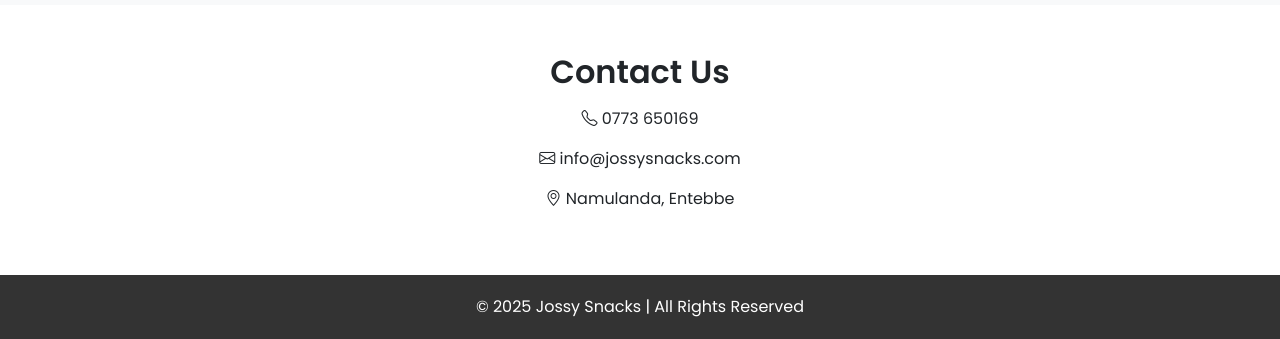
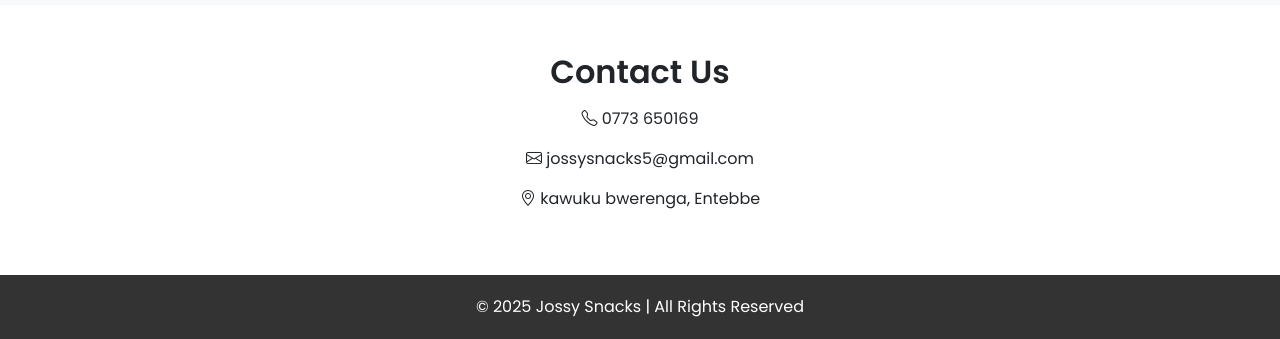
Before and after one commit to ARTHURBUKENYA30/Jossy, a plain HTML site: page index.html in a window 1280 px wide. Shown: the part 5904-6243 px from the top of the page. Drawn offline with nearby package versions, Linux system fonts and the light colour scheme.

Commit message:
Update index.html

```diff
--- a/index.html
+++ b/index.html
@@ -264,8 +264,8 @@
   <section id="contact" class="container py-5 text-center">
     <h2 class="fw-bold mb-3">Contact Us</h2>
     <p><i class="bi bi-telephone"></i> 0773 650169</p>
-    <p><i class="bi bi-envelope"></i> info@jossysnacks.com</p>
-    <p><i class="bi bi-geo-alt"></i> Namulanda, Entebbe</p>
+    <p><i class="bi bi-envelope"></i> jossysnacks5@gmail.com</p>
+    <p><i class="bi bi-geo-alt"></i> kawuku bwerenga, Entebbe</p>
   </section>
 
   <!-- Footer -->
```
